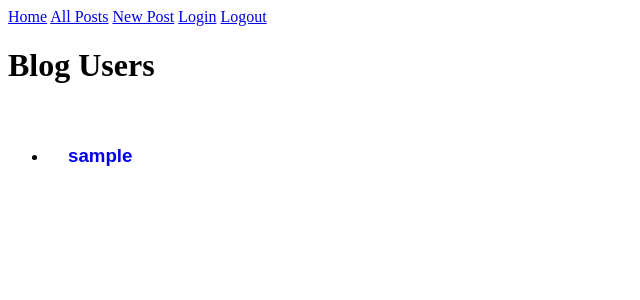
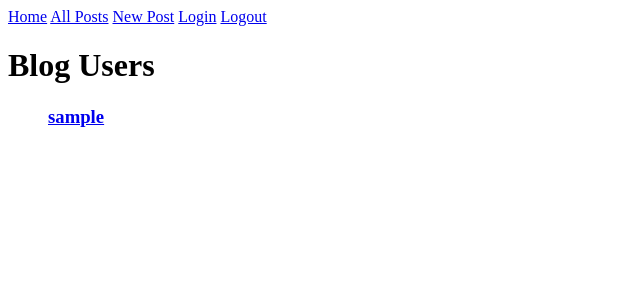
Before and after one commit to Kiearea/blogz, a Flask app: page / in a window 1280 px wide. Shown: the top 300 px of the page, without its empty margins (0-640 px from the left). Run offline with Flask 2, Linux system fonts and the light colour scheme; the visitor is signed in with stand-in values (Sample User, id 1); data comes from the database, SQL or seed files in the repository.

Commit message:
Added a bit of styling

```diff
--- a/main.py
+++ b/main.py
@@ -33,7 +33,7 @@ class User(db.Model):
 
 @app.before_request
 def login_check():
-    allowed_handlers = ['index', 'login', 'signup', 'validate_signup', 'blogz', 'add_entry', 'singleUser', 'static']
+    allowed_handlers = ['index', 'login', 'signup', 'validate_signup', 'blogz', 'add_entry', 'singleUser', 'style.css']
     if request.endpoint not in allowed_handlers and 'username' not in session:
         return redirect('/login')
 
@@ -135,6 +135,7 @@ def validate_signup():
 
         if not username_error and not password_error and not verify_error:
             good_name = User(username, password)
+            session['username'] = username
             db.session.add(good_name)
             db.session.commit()
             return render_template('newpost.html')
--- a/static/css/style.css
+++ b/static/css/style.css
@@ -1,19 +1,3 @@
 .error {
   color: blue;
 }
-
-.container {
-margin: 0;
-padding: 0;
-}
-
-li {
-  float: left;
-}
-
-li a {
-  font-family: Arial;
-  display: block;
-  padding: 20px 20px;
-  text-decoration: none;
-}
--- a/templates/base.html
+++ b/templates/base.html
@@ -4,6 +4,20 @@
       <link rel="stylesheet" href="{{ url_for('static', filename='css/style.css') }}">
       <title>Super-cool Blogzpot</title>
     </head>
+
+    <style media="screen">
+      .error {
+        color: red;
+      }
+
+      li {
+        list-style: none;
+      }
+
+      h1 {
+        align-self: center;
+      }
+    </style>
 
     <body>
 
```
